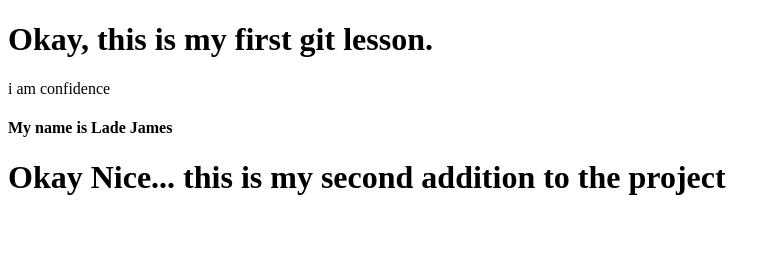
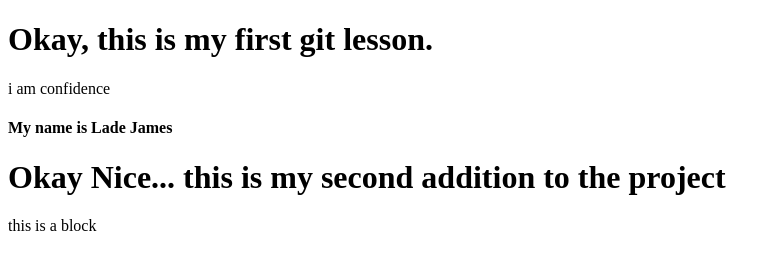
Before and after one commit to JamesOkunlade/git-lessons, a plain HTML site: page index.html in a window 1280 px wide. Shown: the whole page, without its empty margins (0-781 px from the left). Drawn offline with Linux system fonts and the light colour scheme.

Commit message:
more addition

```diff
--- a/index.html
+++ b/index.html
@@ -6,9 +6,9 @@
   </head>
   <body>
     <h1>Okay, this is my first git lesson.</h1>
-    <p>i am confidence
-    </p>
+    <p>i am confidence</p>
     <h4>My name is Lade James</h4>
     <h1>Okay Nice... this is my second addition to the project</h1>
+    <div>this is a block</div>
   </body>
 </html>
```
